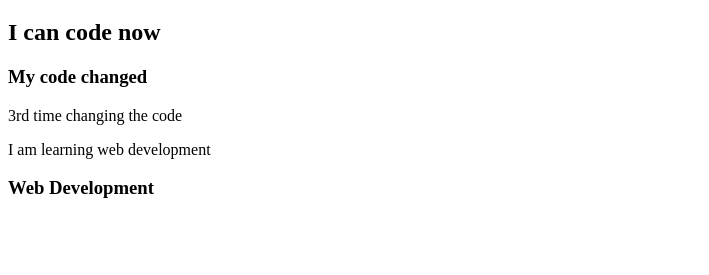
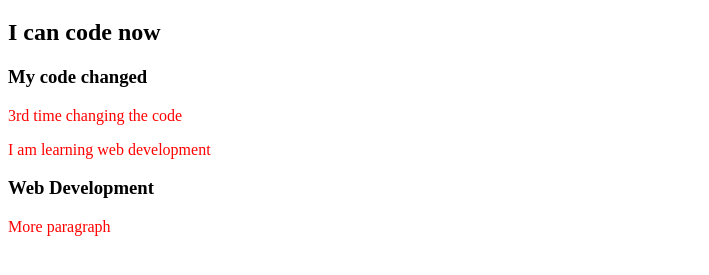
Before and after one commit to eshikaalam/my-second-repo, a plain HTML site: page index.html in a window 1280 px wide. Shown: the part 61-336 px from the top of the page, without its empty margins (0-709 px from the left). Drawn offline with Linux system fonts and the light colour scheme.

Commit message:
styles added

```diff
--- a/index.html
+++ b/index.html
@@ -5,6 +5,7 @@
     <meta http-equiv="X-UA-Compatible" content="IE=edge">
     <meta name="viewport" content="width=device-width, initial-scale=1.0">
     <title>My second github</title>
+    <link rel="stylesheet" href="style.css">
 </head>
 <body>
     <h1>I can push to github/2nd Time changing the file</h1>
@@ -13,6 +14,6 @@
     <p>3rd time changing the code</p>
     <p>I am learning web development</p>
     <h3>Web Development</h3>
-</body>
+    <p>More paragraph</p>
 </body>
 </html>
--- /dev/null
+++ b/style.css
@@ -0,0 +1,3 @@
+p{
+    color: red;
+}
```
